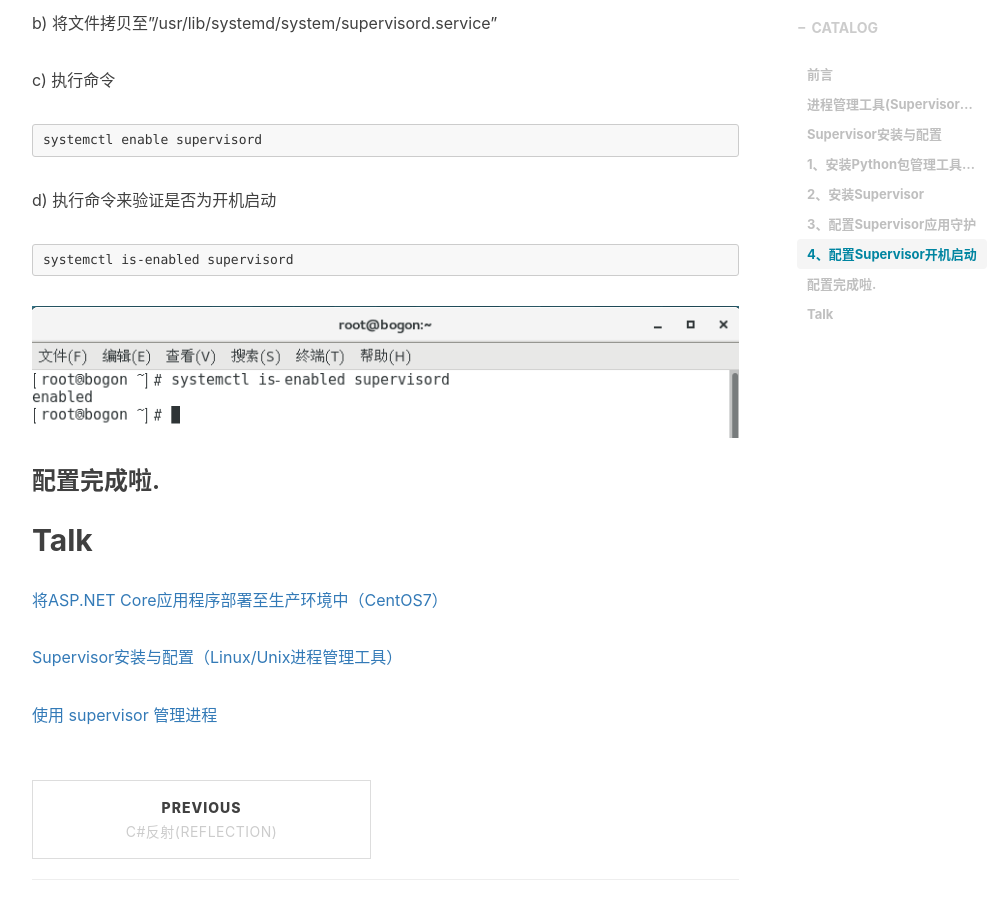
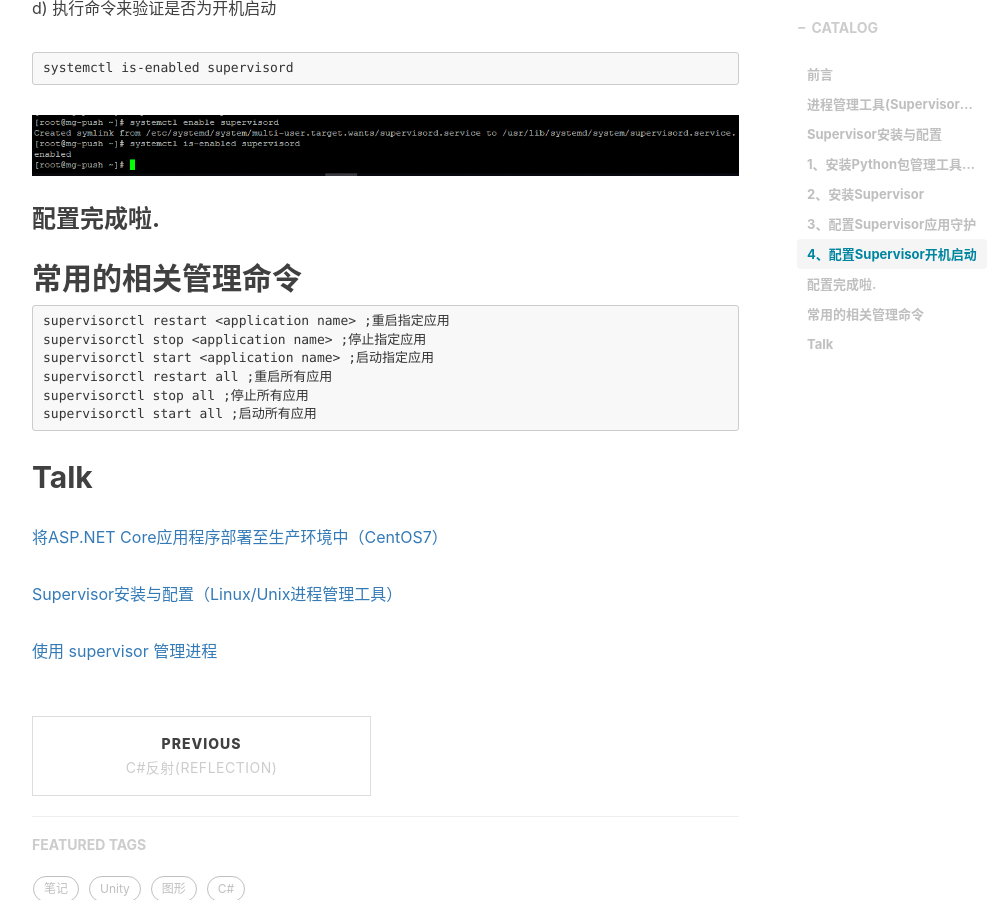
Before and after one commit to Replay923/Replay923.github.io, a Jekyll site: the page built from _posts/2021-8-31-Supervisor.md, in a window 1280 px wide and 900 px high, scrolled down 3522 px. Shown: the whole window, without its empty margins (233-1241 px from the left). Built offline with Jekyll 4.4.1, drawn with Linux system fonts in a browser that asks for light colours; nearby versions of some CDN libraries; comment, search, counter and statistics services are not loaded.

Commit message:
修改图片与文章

````diff
--- a/_posts/2021-8-31-Supervisor.md
+++ b/_posts/2021-8-31-Supervisor.md
@@ -122,6 +122,16 @@
 
 ### 配置完成啦.
 
+## 常用的相关管理命令
+```Shell
+supervisorctl restart <application name> ;重启指定应用
+supervisorctl stop <application name> ;停止指定应用
+supervisorctl start <application name> ;启动指定应用
+supervisorctl restart all ;重启所有应用
+supervisorctl stop all ;停止所有应用
+supervisorctl start all ;启动所有应用
+```
+
 ## Talk
 
 [将ASP.NET Core应用程序部署至生产环境中（CentOS7）](https://www.cnblogs.com/ants/p/5732337.html)
````
Also changed, not shown: BlogResources/Supervisor/1.png, BlogResources/Supervisor/2.png, BlogResources/Supervisor/3.png.
